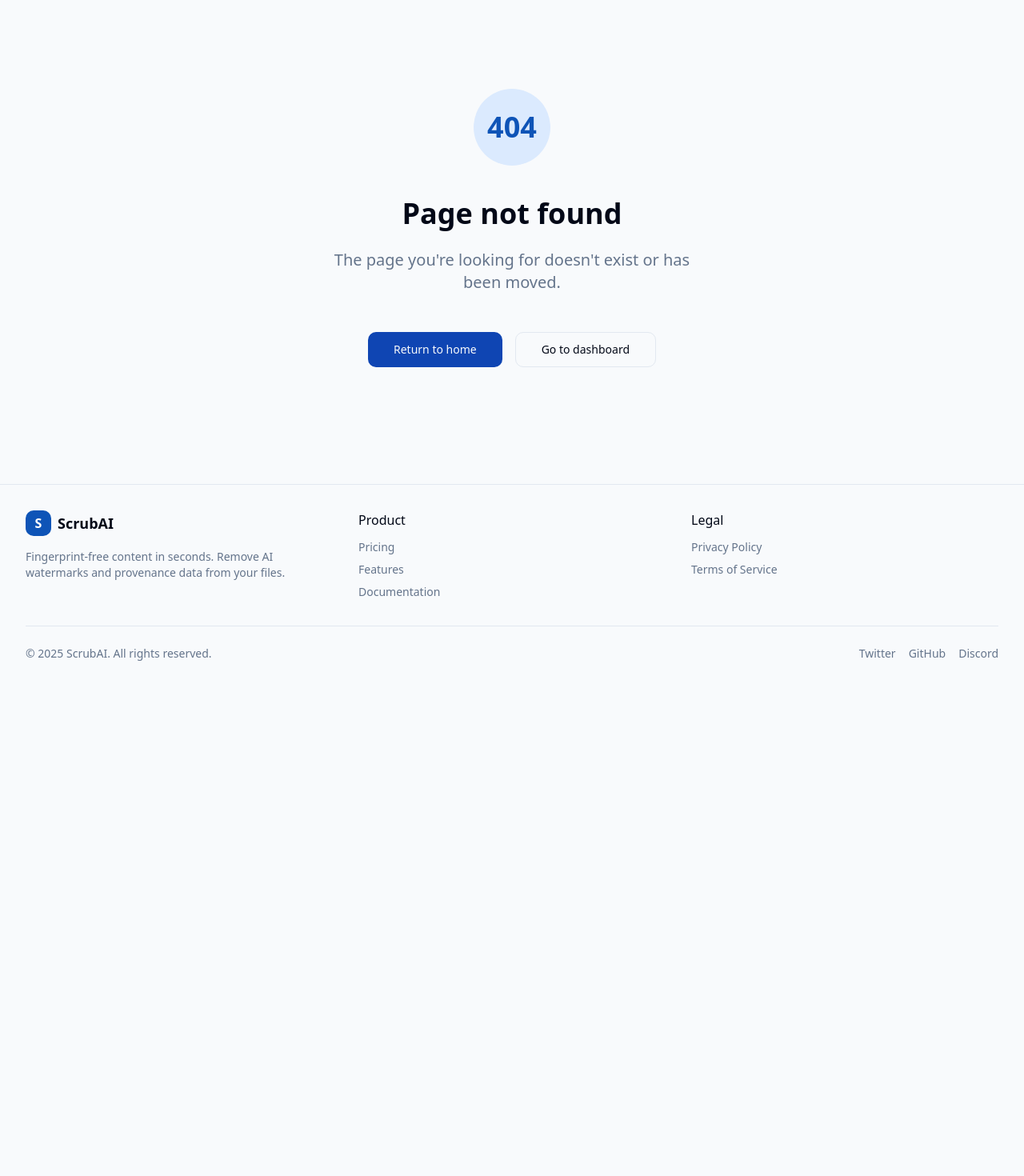
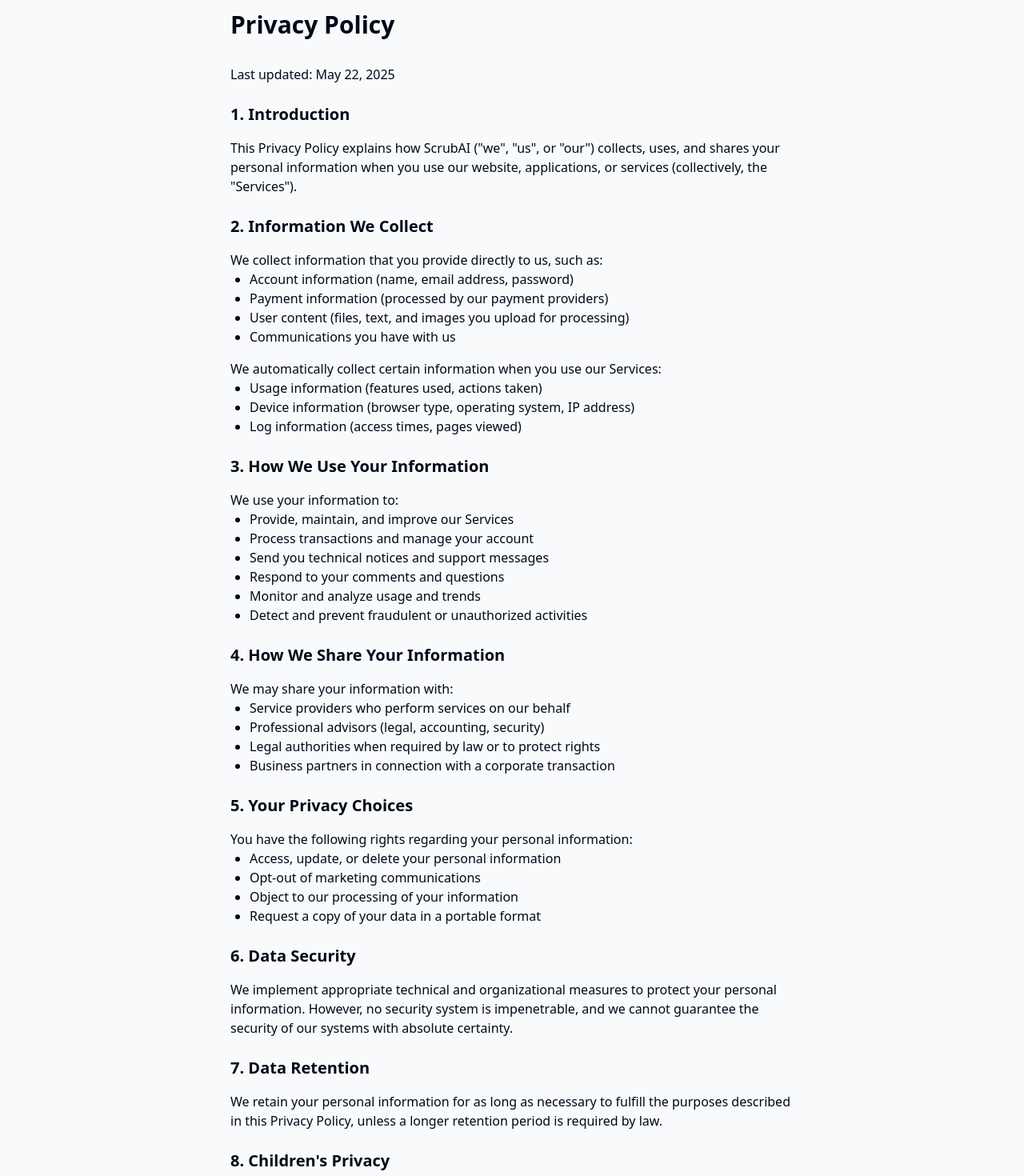
Before and after one commit to wahemmings/scrubai, a React (Vite) app: page /privacy in a window 1280 px wide. Shown: the part 100-1570 px from the top of the page at 80% size. Before the commit the page ends 959 px from the top, so only its background shows below. Built offline with nearby package versions, Linux system fonts and the light colour scheme; no server answers.

Commit message:
Add Terms of Use and Privacy Policy pages
Create pages and link them in the footer.

```diff
--- a/src/App.tsx
+++ b/src/App.tsx
@@ -8,6 +8,8 @@ import Auth from "@/pages/Auth";
 import Pricing from "@/pages/Pricing";
 import Profile from "@/pages/Profile";
 import NotFound from "@/pages/NotFound";
+import TermsOfUse from "@/pages/TermsOfUse";
+import PrivacyPolicy from "@/pages/PrivacyPolicy";
 import Layout from "@/components/layout/Layout";
 import { Toaster } from "@/components/ui/sonner"
 import { AuthProvider } from "@/hooks/useAuth";
@@ -35,6 +37,8 @@ function App() {
               <Route path="/pricing" element={<Pricing />} />
               <Route path="/profile" element={<Profile />} />
               <Route path="/api-keys" element={<ApiKeysPage />} />
+              <Route path="/terms" element={<TermsOfUse />} />
+              <Route path="/privacy" element={<PrivacyPolicy />} />
               <Route path="*" element={<NotFound />} />
             </Route>
           </Routes>
--- a/src/components/layout/Footer.tsx
+++ b/src/components/layout/Footer.tsx
@@ -33,8 +33,8 @@ const Footer = () => {
             <div>
               <h3 className="font-medium mb-3">Legal</h3>
               <ul className="space-y-2 text-sm text-muted-foreground">
-                <li><a href="#" className="hover:text-foreground">Privacy Policy</a></li>
-                <li><a href="#" className="hover:text-foreground">Terms of Service</a></li>
+                <li><Link to="/privacy" className="hover:text-foreground">Privacy Policy</Link></li>
+                <li><Link to="/terms" className="hover:text-foreground">Terms of Use</Link></li>
               </ul>
             </div>
           </div>
--- /dev/null
+++ b/src/pages/PrivacyPolicy.tsx
@@ -0,0 +1,82 @@
+
+import React from "react";
+
+const PrivacyPolicy = () => {
+  return (
+    <div className="container py-12 max-w-3xl mx-auto">
+      <h1 className="text-3xl font-bold mb-8">Privacy Policy</h1>
+
+      <div className="prose prose-slate dark:prose-invert max-w-none">
+        <p className="mb-4">Last updated: May 22, 2025</p>
+
+        <h2 className="text-xl font-semibold mt-6 mb-4">1. Introduction</h2>
+        <p>This Privacy Policy explains how ScrubAI ("we", "us", or "our") collects, uses, and shares your personal information when you use our website, applications, or services (collectively, the "Services").</p>
+
+        <h2 className="text-xl font-semibold mt-6 mb-4">2. Information We Collect</h2>
+        <p>We collect information that you provide directly to us, such as:</p>
+        <ul className="list-disc pl-6 mb-4">
+          <li>Account information (name, email address, password)</li>
+          <li>Payment information (processed by our payment providers)</li>
+          <li>User content (files, text, and images you upload for processing)</li>
+          <li>Communications you have with us</li>
+        </ul>
+
+        <p>We automatically collect certain information when you use our Services:</p>
+        <ul className="list-disc pl-6 mb-4">
+          <li>Usage information (features used, actions taken)</li>
+          <li>Device information (browser type, operating system, IP address)</li>
+          <li>Log information (access times, pages viewed)</li>
+        </ul>
+
+        <h2 className="text-xl font-semibold mt-6 mb-4">3. How We Use Your Information</h2>
+        <p>We use your information to:</p>
+        <ul className="list-disc pl-6 mb-4">
+          <li>Provide, maintain, and improve our Services</li>
+          <li>Process transactions and manage your account</li>
+          <li>Send you technical notices and support messages</li>
+          <li>Respond to your comments and questions</li>
+          <li>Monitor and analyze usage and trends</li>
+          <li>Detect and prevent fraudulent or unauthorized activities</li>
+        </ul>
+
+        <h2 className="text-xl font-semibold mt-6 mb-4">4. How We Share Your Information</h2>
+        <p>We may share your information with:</p>
+        <ul className="list-disc pl-6 mb-4">
+          <li>Service providers who perform services on our behalf</li>
+          <li>Professional advisors (legal, accounting, security)</li>
+          <li>Legal authorities when required by law or to protect rights</li>
+          <li>Business partners in connection with a corporate transaction</li>
+        </ul>
+
+        <h2 className="text-xl font-semibold mt-6 mb-4">5. Your Privacy Choices</h2>
+        <p>You have the following rights regarding your personal information:</p>
+        <ul className="list-disc pl-6 mb-4">
+          <li>Access, update, or delete your personal information</li>
+          <li>Opt-out of marketing communications</li>
+          <li>Object to our processing of your information</li>
+          <li>Request a copy of your data in a portable format</li>
+        </ul>
+
+        <h2 className="text-xl font-semibold mt-6 mb-4">6. Data Security</h2>
+        <p>We implement appropriate technical and organizational measures to protect your personal information. However, no security system is impenetrable, and we cannot guarantee the security of our systems with absolute certainty.</p>
+
+        <h2 className="text-xl font-semibold mt-6 mb-4">7. Data Retention</h2>
+        <p>We retain your personal information for as long as necessary to fulfill the purposes described in this Privacy Policy, unless a longer retention period is required by law.</p>
+
+        <h2 className="text-xl font-semibold mt-6 mb-4">8. Children's Privacy</h2>
+        <p>Our Services are not directed to children under 16. We do not knowingly collect personal information from children under 16. If you believe we have collected information from a child under 16, please contact us.</p>
+
+        <h2 className="text-xl font-semibold mt-6 mb-4">9. International Data Transfers</h2>
+        <p>Your information may be transferred to, stored, and processed in countries other than your country of residence. We will take steps to ensure your information receives an adequate level of protection.</p>
+
+        <h2 className="text-xl font-semibold mt-6 mb-4">10. Changes to This Privacy Policy</h2>
+        <p>We may update this Privacy Policy periodically. We will notify you of significant changes by posting the new Privacy Policy on this page and updating the "Last updated" date.</p>
+
+        <h2 className="text-xl font-semibold mt-6 mb-4">11. Contact Us</h2>
+        <p>If you have questions about this Privacy Policy, please contact us at privacy@scrubai.com.</p>
+      </div>
+    </div>
+  );
+};
+
+export default PrivacyPolicy;
--- /dev/null
+++ b/src/pages/TermsOfUse.tsx
@@ -0,0 +1,55 @@
+
+import React from "react";
+
+const TermsOfUse = () => {
+  return (
+    <div className="container py-12 max-w-3xl mx-auto">
+      <h1 className="text-3xl font-bold mb-8">Terms of Use</h1>
+
+      <div className="prose prose-slate dark:prose-invert max-w-none">
+        <p className="mb-4">Last updated: May 22, 2025</p>
+
+        <h2 className="text-xl font-semibold mt-6 mb-4">1. Acceptance of Terms</h2>
+        <p>By accessing or using ScrubAI's services, website, and applications (collectively, the "Services"), you agree to be bound by these Terms of Use. If you do not agree to these terms, please do not use our Services.</p>
+
+        <h2 className="text-xl font-semibold mt-6 mb-4">2. Description of Service</h2>
+        <p>ScrubAI provides tools to remove AI watermarks and provenance data from text, documents, and images. Our Services may include various features accessible through our website and associated applications.</p>
+
+        <h2 className="text-xl font-semibold mt-6 mb-4">3. User Registration and Account Security</h2>
+        <p>Some features of our Services require registration. You agree to provide accurate information during registration and to maintain the security of your account credentials. You are responsible for all activities that occur under your account.</p>
+
+        <h2 className="text-xl font-semibold mt-6 mb-4">4. User Conduct</h2>
+        <p>You agree not to use our Services to:</p>
+        <ul className="list-disc pl-6 mb-4">
+          <li>Violate any applicable laws or regulations</li>
+          <li>Infringe on intellectual property rights of others</li>
+          <li>Transmit harmful code or attempt to breach our security measures</li>
+          <li>Engage in activities that could disrupt or burden our infrastructure</li>
+        </ul>
+
+        <h2 className="text-xl font-semibold mt-6 mb-4">5. Content Responsibility</h2>
+        <p>You retain ownership of content you upload to our Services. However, by using our Services, you grant ScrubAI a license to host, store, and display your content as necessary to provide the Services.</p>
+
+        <h2 className="text-xl font-semibold mt-6 mb-4">6. Subscription and Payment</h2>
+        <p>Certain features require a paid subscription. Subscription fees are billed in advance and are non-refundable. You can cancel your subscription at any time, but no refunds will be provided for the current billing period.</p>
+
+        <h2 className="text-xl font-semibold mt-6 mb-4">7. Service Limitations and Modifications</h2>
+        <p>ScrubAI reserves the right to modify, suspend, or discontinue any part of the Services at any time. We will make reasonable efforts to notify users of significant changes.</p>
+
+        <h2 className="text-xl font-semibold mt-6 mb-4">8. Disclaimer of Warranties</h2>
+        <p>THE SERVICES ARE PROVIDED "AS IS" WITHOUT WARRANTIES OF ANY KIND, EITHER EXPRESS OR IMPLIED. SCRUBAI DOES NOT WARRANT THAT THE SERVICES WILL BE UNINTERRUPTED OR ERROR-FREE.</p>
+
+        <h2 className="text-xl font-semibold mt-6 mb-4">9. Limitation of Liability</h2>
+        <p>TO THE MAXIMUM EXTENT PERMITTED BY LAW, SCRUBAI SHALL NOT BE LIABLE FOR ANY INDIRECT, INCIDENTAL, SPECIAL, CONSEQUENTIAL, OR PUNITIVE DAMAGES ARISING FROM YOUR USE OF THE SERVICES.</p>
+
+        <h2 className="text-xl font-semibold mt-6 mb-4">10. Governing Law</h2>
+        <p>These Terms shall be governed by and construed in accordance with the laws of [Jurisdiction], without regard to its conflict of law principles.</p>
+
+        <h2 className="text-xl font-semibold mt-6 mb-4">11. Contact Information</h2>
+        <p>For questions about these Terms, please contact us at legal@scrubai.com.</p>
+      </div>
+    </div>
+  );
+};
+
+export default TermsOfUse;
--- a/src/services/instrumentation.ts
+++ b/src/services/instrumentation.ts
@@ -9,9 +9,7 @@ export const initSentry = () => {
     dsn: config.externalServices.analytics.sentryDsn,
     integrations: [
       // Use Sentry's built-in integrations
-      Sentry.browserTracingIntegration({
-        tracePropagationTargets: ['localhost', /^https:\/\/yourserver\.io\/api/],
-      }),
+      Sentry.browserTracingIntegration(),
       Sentry.replayIntegration(),
     ],
     // Performance Monitoring
```
